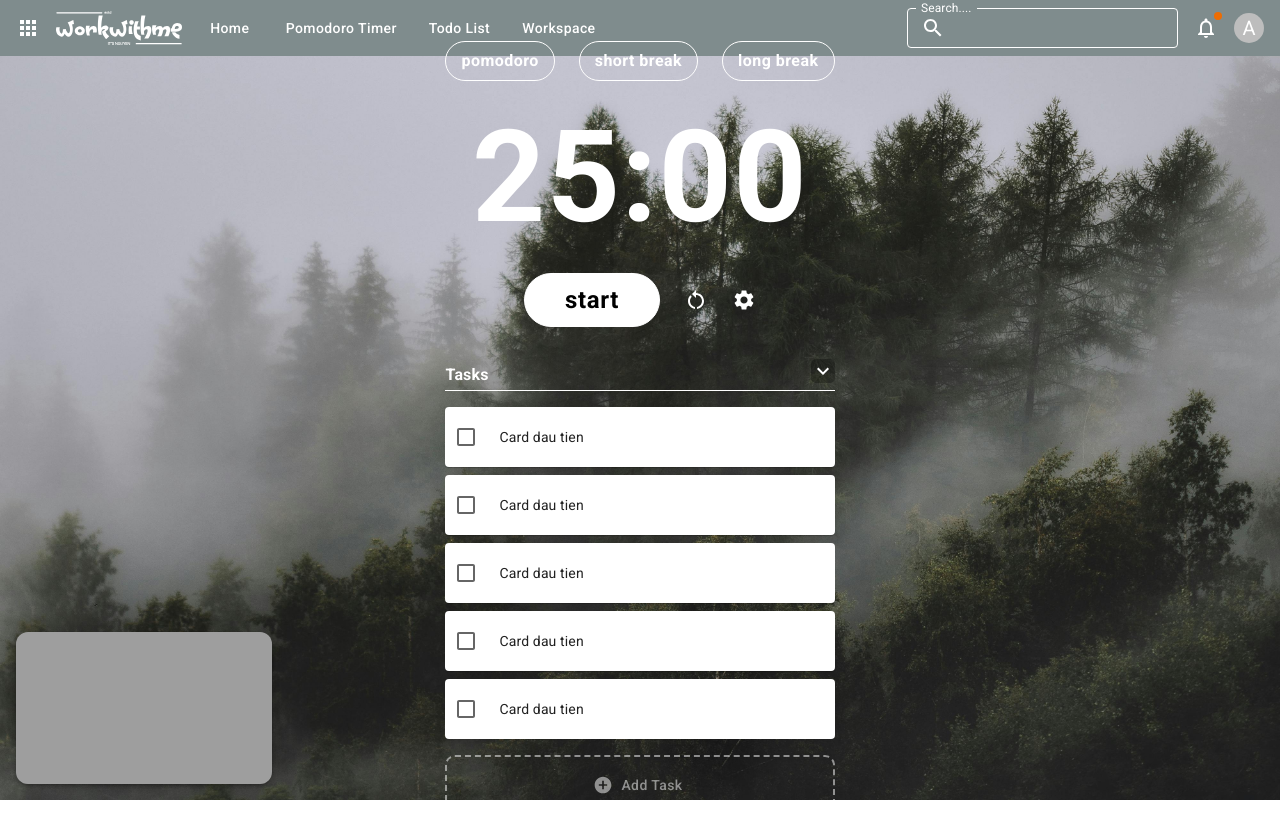
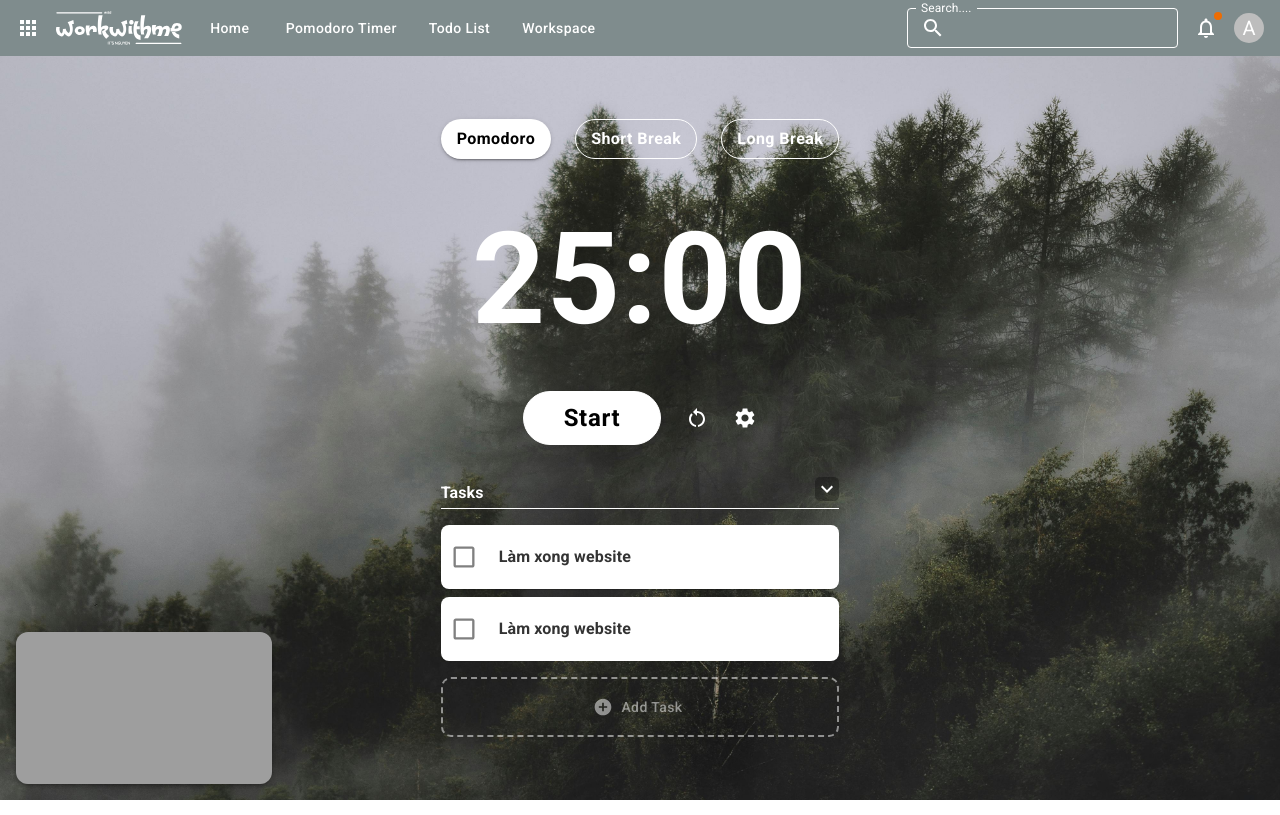
Before and after one commit to pknguyen2704/WorkWithMe, a React (Vite) app: page /pomodoro in a window 1280 px wide. Built offline with nearby package versions, Linux system fonts and the light colour scheme; grey boxes are pictures that could not be loaded; what material-ui-confirm would draw is missing.

Commit message:
update countdown pomo

```diff
--- a/src/App.jsx
+++ b/src/App.jsx
@@ -10,7 +10,7 @@ function App() {
         <Navigate to="/home" replace={true} />
       }/>
       <Route path="/home" element={<h1>Đây là trang chủ nhưng mà lười nên chưa làm</h1>}/>
-      <Route path='/todolist/:boardId'element={<Board/>}/>
+      <Route path='/boards/:boardId'element={<Board/>}/>
       <Route path="/pomodoro" element={<Pomodoro/>}/>
       <Route path="/workspace" element={<Workspace/>}/>
       <Route path='*' element={<h1>404 Not Found</h1>}/>
--- a/src/components/AppBar/AppBar.jsx
+++ b/src/components/AppBar/AppBar.jsx
@@ -3,6 +3,8 @@ import Box from '@mui/material/Box'
 import AppsIcon from '@mui/icons-material/Apps';
 import SvgIcon from '@mui/material/SvgIcon'
 // import { ReactComponent as workWithMeLogo } from '~/assets/wwm.svg';
+import { ReactComponent as workWithMeLogo } from '~/assets/logo.svg';
+
 import Typography from '@mui/material/Typography';
 import Badge from '@mui/material/Badge';
 import NotificationsNoneIcon from '@mui/icons-material/NotificationsNone';
@@ -38,7 +40,7 @@ const AppBar = () => {
                         <SvgIcon component={workWithMeLogo} inheritViewBox  fontSize='small' sx={{color: 'white'}}/>
                         <Typography variant='span' sx={{fontSize: '1.5rem', fontWeight: 'bold', color: 'white'}}>WorkWithMe</Typography>
                     </Box> */}
-                    <Box component='img' src='src/assets/logo.svg' sx={{
+                    <Box component={workWithMeLogo} sx={{
                         height: '60%',
                     }}/>
 
--- a/src/components/AppBar/Menus/TodoLists.jsx
+++ b/src/components/AppBar/Menus/TodoLists.jsx
@@ -1,13 +1,14 @@
 import React from 'react';
 import Box from '@mui/material/Box'
 import Button from '@mui/material/Button'
-
+import { useNavigate } from 'react-router-dom';
 const TodoLists = () => {
-    const [anchorEl, setAnchorEl] = React.useState(null)
-    const open = Boolean(anchorEl)
-    const handleClick = (event) => {
-        setAnchorEl(event.currentTarget)
-    };
+    const navigate = useNavigate()
+    // const [anchorEl, setAnchorEl] = React.useState(null)
+    // const open = Boolean(anchorEl)
+    const handleClick = () => {
+        navigate('/todolist')
+    }
     return (
         <Box sx={{display:'flex', alignItems: 'center', gap: 0.5}}>
             <Button
--- a/src/main.jsx
+++ b/src/main.jsx
@@ -13,7 +13,7 @@ import { store } from '~/redux/store'
 // cau hinh react router dom
 import { BrowserRouter } from 'react-router-dom'
 createRoot(document.getElementById('root')).render(
-  <BrowserRouter basename='/'>
+  <BrowserRouter basename="/">
     <Provider store={store}>
       <CssVarsProvider theme={theme}>
         <ConfirmProvider defaultOptions={{
--- a/src/pages/Boards/_id.jsx
+++ b/src/pages/Boards/_id.jsx
@@ -92,7 +92,7 @@ function Board() {
 
     return (
         <Container disableGutters maxWidth={false} sx={{height: '100vh'}}>
-            <AppBar></AppBar>
+            <AppBar/>
             <BoardBar board={board}></BoardBar>
             <BoardContent
                 board={board}
--- a/src/pages/Pomodoro/PomodoroContent/PomodoroMain/Clock/Clock.jsx
+++ b/src/pages/Pomodoro/PomodoroContent/PomodoroMain/Clock/Clock.jsx
@@ -1,28 +1,82 @@
-import React from 'react';
-import Box from '@mui/material/Box'
+import React, { useState, useEffect } from 'react';
+import Box from '@mui/material/Box';
 import { Button, Typography } from '@mui/material';
-import RestartAltIcon from '@mui/icons-material/RestartAlt'
+import RestartAltIcon from '@mui/icons-material/RestartAlt';
 import SettingsIcon from '@mui/icons-material/Settings';
 
 const PomodoroClock = () => {
+  const modes = {
+    pomodoro: 25,
+    short: 5,
+    long: 15,
+  };
+
+  const [mode, setMode] = useState("pomodoro");
+  const [timeLeft, setTimeLeft] = useState(modes[mode] * 60);
+  const [isRunning, setIsRunning] = useState(false);
+
+  // Cập nhật khi mode thay đổi
+  useEffect(() => {
+    setTimeLeft(modes[mode] * 60);
+    setIsRunning(false);
+  }, [mode]);
+
+  // Đếm ngược
+  useEffect(() => {
+    if (!isRunning) return;
+
+    const interval = setInterval(() => {
+      setTimeLeft(prev => {
+        if (prev <= 1) {
+          clearInterval(interval);
+          setIsRunning(false);
+          return 0;
+        }
+        return prev - 1;
+      });
+    }, 1000);
+
+    return () => clearInterval(interval);
+  }, [isRunning]);
+
+  const formatTime = (seconds) => {
+    const m = String(Math.floor(seconds / 60));
+    const s = String(seconds % 60).padStart(2, '0');
+    return `${m}:${s}`;
+  };
+
+  const handleModeChange = (newMode) => {
+    setMode(newMode);
+  };
+
+  const handleReset = () => {
+    setTimeLeft(modes[mode] * 60);
+    setIsRunning(false);
+  };
+
   return (
     <Box sx={{
       display: 'flex',
       flexDirection: 'column',
       width: 'inherit',
-            // gap: 4,
       borderRadius: '10px'
     }}>
+      {/* Mode Selector */}
       <Box sx={{
         display:'flex',
         justifyContent: 'center',
         alignItems: 'center',
         gap: 3
       }}>
-                <Button variant="outlined"
+        {["pomodoro", "short", "long"].map(m => (
+          <Button
+            key={m}
+            variant={mode === m ? "contained" : "outlined"}
+            onClick={() => handleModeChange(m)}
             sx={{
               borderRadius: '50px',
-                        color: 'white',
+              color: mode === m ? 'black' : 'white',
+              bgcolor: mode === m ? 'white' : 'transparent',
               borderColor: 'white',
               fontSize: '1rem',
               fontWeight: 'bold',
@@ -31,51 +85,40 @@ const PomodoroClock = () => {
                 color: 'black',
                 borderColor: 'white',
               }
-                    }}>pomodoro</Button>
-                <Button variant="outlined"
-                    sx={{
-                        borderRadius: '50px',
-                        color: 'white',
-                        borderColor: 'white',
-                        fontSize: '1rem',
-                        fontWeight: 'bold',
-                        '&:hover': {
-                            bgcolor: 'white',
-                            color: 'black',
-                            borderColor: 'white',
-                        }
-                    }}>short break</Button>
-                <Button variant="outlined" sx={{
-                        borderRadius: '50px',
-                        color: 'white',
-                        borderColor: 'white',
-                        fontSize: '1rem',
-                        fontWeight: 'bold',
-                        '&:hover': {
-                            bgcolor: 'white',
-                            color: 'black',
-                            borderColor: 'white',
-                        }
-                    }}>long break</Button>
+            }}
+          >
+            {m === "pomodoro" ? "Pomodoro" : m === "short" ? "Short Break" : "Long Break"}
+          </Button>
+        ))}
       </Box>
+
+      {/* Timer Display */}
       <Box sx={{
         display:'flex',
         justifyContent: 'center',
-                alignItems: 'center'
+        alignItems: 'center',
+        marginTop: 3
       }}>
         <Typography sx={{
-                    fontSize: '8rem !important' ,
+          fontSize: '8rem !important',
           fontWeight: '800',
           color: 'white'
-                }}>25:00</Typography>
+        }}>
+          {formatTime(timeLeft)}
+        </Typography>
       </Box>
+
+      {/* Controls */}
       <Box sx={{
         display: 'flex',
         justifyContent: 'center',
         alignItems: 'center',
         gap: 3,
+        marginTop: 2
       }}>
-                <Button variant="outlined"
+        <Button
+          variant="outlined"
+          onClick={() => setIsRunning(!isRunning)}
           sx={{
             borderRadius: '50px',
             borderColor: 'white',
@@ -86,15 +129,22 @@ const PomodoroClock = () => {
             paddingX: 5,
             '&:hover': {
               color: 'white',
+              bgcolor: 'black',
               borderColor: 'white'
             }
-                }}>
-                start</Button>
-                <RestartAltIcon sx={{color:'white', cursor: 'pointer'}} />
+          }}
+        >
+          {isRunning ? 'Pause' : 'Start'}
+        </Button>
+
+        <RestartAltIcon
+          sx={{ color:'white', cursor: 'pointer' }}
+          onClick={handleReset}
+        />
         <SettingsIcon sx={{color:'white', cursor: 'pointer'}}/>
       </Box>
     </Box>
   );
-}
+};
 
 export default PomodoroClock;
--- a/src/pages/Pomodoro/PomodoroContent/PomodoroMain/TodoList/TaskList/Task/Task.jsx
+++ b/src/pages/Pomodoro/PomodoroContent/PomodoroMain/TodoList/TaskList/Task/Task.jsx
@@ -1,34 +1,64 @@
-import React from 'react';
-import { Divider, ListItemIcon, ListItemText, Tooltip, Typography } from '@mui/material';
-import Checkbox from '@mui/material/Checkbox';
-import {Card as MuiCard} from '@mui/material';
-import CardContent from '@mui/material/CardContent';
-import Box from '@mui/material/Box'
+import React, { useState } from 'react';
+import { Checkbox, Typography, Card as MuiCard, CardContent, Box } from '@mui/material';
 
 const Task = () => {
-    const label = { inputProps: { 'aria-label': 'Checkbox demo' } };
+    const [checked, setChecked] = useState(false);
+
+    const handleToggle = () => {
+        setChecked(prev => !prev);
+    };
+    const handleCheckboxChange = (event) => {
+        event.stopPropagation()
+        setChecked(event.target.checked)
+    };
+
     return (
-        <MuiCard sx={{
-            display: 'flex',
-            cursor:'pointer',
-            boxShadow: '0 1px 1px rgba(0,0,0,0.2)',
-            overflow: 'unset',
-            height: (theme) => theme.workWithMe.taskFooterHeight,
-            alignItems:'center',
-        }}>
-            <Checkbox {...label} />
+        <MuiCard
+            onClick={handleToggle}
+            sx={{
+
+                display: 'flex',
+                alignItems: 'center',
+                height: '64px',
+                borderRadius: '8px',
+                boxShadow: '0 1px 1px rgba(0,0,0,0.2)',
+                backgroundColor: checked ? '#7f8c8d' : 'white',
+                cursor: 'pointer',
+            }}
+        >
+            <Checkbox
+
+                onChange={handleCheckboxChange}
+                checked={checked}
+                sx={{
+                    color: checked ? 'white' : 'grey',
+                    '&.Mui-checked': {
+                        color: 'white',
+                    },
+                    '& .MuiSvgIcon-root': {
+                        fontSize: 28,
+                    }
+                }}
+            />
             <CardContent sx={{
                 p: 1.5,
                 '&:last-child': {
                     p: 1.5
                 }
             }}>
-                <Typography>
-                Card dau tien
+                <Typography
+                    sx={{
+                        fontWeight: 600,
+                        color: checked ? '#b0b0b0' : '#333',
+                        textDecoration: checked ? 'line-through' : 'none',
+                        fontSize: '1rem !important'
+                    }}
+                >
+                    Làm xong website
                 </Typography>
             </CardContent>
         </MuiCard>
     );
-}
+};
 
 export default Task;
--- a/src/pages/Pomodoro/PomodoroContent/PomodoroMain/TodoList/TaskList/TaskList.jsx
+++ b/src/pages/Pomodoro/PomodoroContent/PomodoroMain/TodoList/TaskList/TaskList.jsx
@@ -14,10 +14,6 @@ const TaskList = () => {
         }}>
         <Task/>
         <Task/>
-        <Task/>
-        <Task/>
-        <Task/>
-
 
         </Box>
     );
```
Also changed, not shown: src/components/AppBar/Menus/Home.jsx (+7 -6 lines), src/components/AppBar/Menus/Pomodoro.jsx (+8 -6 lines), src/context/timeContext.jsx (added, +52 -0 lines). Lines whose indentation alone changed are shown as unchanged.
